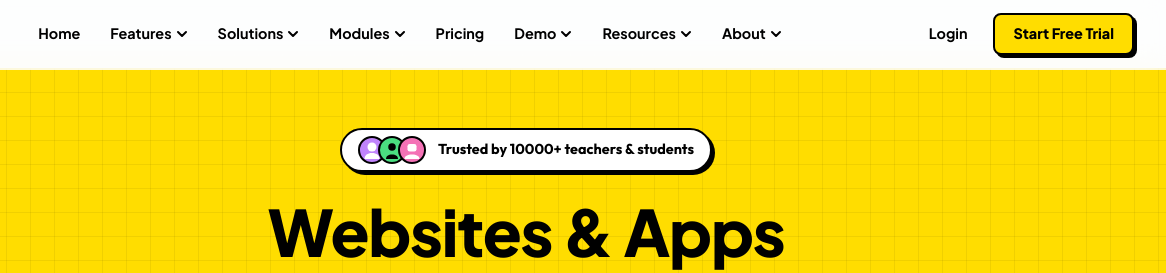
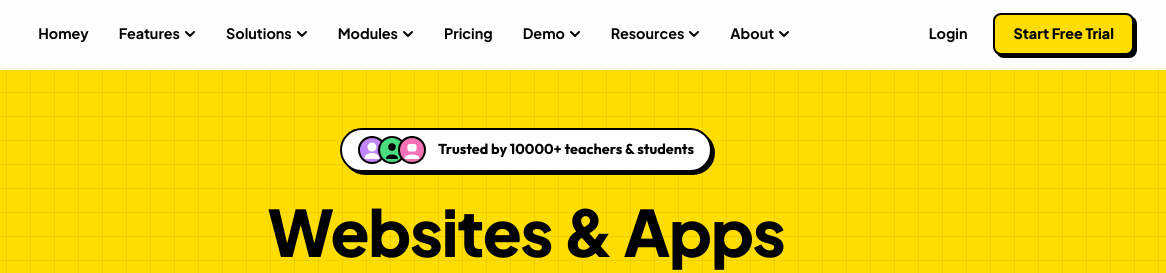
Before and after one commit to grow-global-io/PadhoV1.0, a plain HTML site: page index.html in a window 1280 px wide. Shown: the top 273 px of the page, 114-1280 px from the left. Drawn offline with Linux system fonts and the light colour scheme.

Commit message:
chore: rename Home navigation link to Homey

```diff
--- a/index.html
+++ b/index.html
@@ -27,7 +27,7 @@
 
         <!-- HOME (plain link) -->
         <li class="nav-item">
-          <a href="#" class="nav-link">Home</a>
+          <a href="#" class="nav-link">Homey</a>
         </li>
 
         <!-- FEATURES → Mega Panel -->
```
